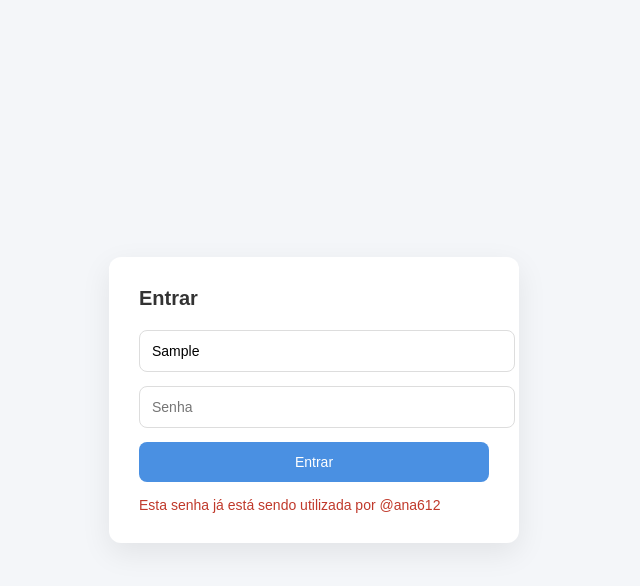
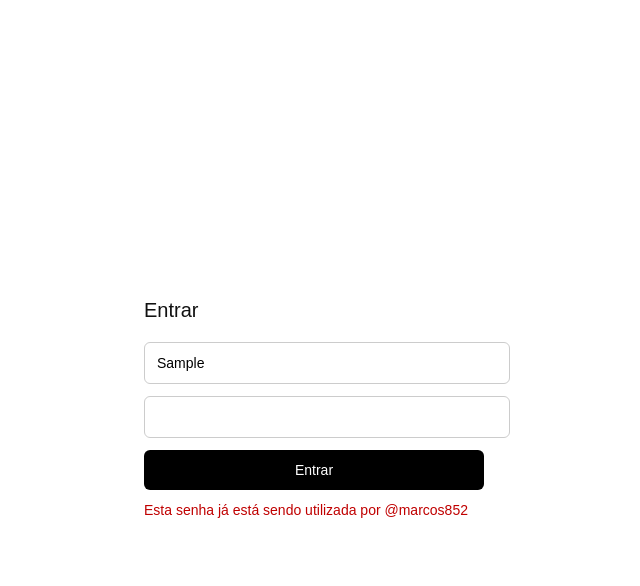
Before and after one commit to VodkaRtdesc/user, a plain HTML site: page index.html in a window 1280 px wide. Both pictures are taken after typing "Sample", "Sample123" into the empty fields and a click on the button "Entrar". Shown: the whole page, without its empty margins (326-966 px from the left). Drawn offline with Linux system fonts and the light colour scheme.

Commit message:
Update index.html

```diff
--- a/index.html
+++ b/index.html
@@ -12,59 +12,54 @@ body{
     display:flex;
     align-items:center;
     justify-content:center;
-    background:#f4f6f9;
+    background:#ffffff;
     font-family: Arial, sans-serif;
 }
 
-.container{
-    width:350px;
-    background:white;
-    padding:30px;
-    border-radius:12px;
-    box-shadow:0 10px 30px rgba(0,0,0,0.08);
+.box{
+    width:340px;
 }
 
 h2{
-    margin:0 0 20px 0;
-    font-weight:600;
+    margin-bottom:20px;
+    font-weight:500;
     font-size:20px;
-    color:#333;
+    color:#111;
 }
 
 input{
     width:100%;
     padding:12px;
-    margin-bottom:14px;
-    border:1px solid #ddd;
-    border-radius:8px;
+    margin-bottom:12px;
+    border:1px solid #ccc;
+    border-radius:6px;
     font-size:14px;
     outline:none;
 }
 
 input:focus{
-    border-color:#4a90e2;
+    border-color:#000;
 }
 
 button{
     width:100%;
     padding:12px;
     border:none;
-    border-radius:8px;
-    background:#4a90e2;
-    color:white;
+    border-radius:6px;
+    background:#000;
+    color:#fff;
     font-size:14px;
     cursor:pointer;
-    transition:0.2s;
 }
 
 button:hover{
-    background:#3b7bc4;
+    opacity:0.85;
 }
 
-.mensagem{
-    margin-top:15px;
+.msg{
+    margin-top:12px;
     font-size:14px;
-    color:#c0392b;
+    color:#c00000;
     display:none;
 }
 </style>
@@ -72,35 +67,35 @@ button:hover{
 
 <body>
 
-<div class="container">
+<div class="box">
     <h2>Entrar</h2>
 
-    <form id="form">
-        <input type="text" placeholder="Usuário" required>
-        <input type="password" id="senha" placeholder="Senha" required>
+    <form id="login">
+        <input type="text" required>
+        <input type="password" id="senha" required>
         <button type="submit">Entrar</button>
     </form>
 
-    <div class="mensagem" id="mensagem"></div>
+    <div class="msg" id="msg"></div>
 </div>
 
 <script>
-function gerarUsuario() {
+function usuarioAleatorio(){
     const nomes = [
-        "marcos", "ana", "lucas", "fernanda", "gabriel",
-        "carla", "rafael", "beatriz", "thiago", "juliana"
+        "marcos","ana","lucas","fernanda","gabriel",
+        "carla","rafael","beatriz","thiago","juliana"
     ];
     const nome = nomes[Math.floor(Math.random() * nomes.length)];
     const numero = Math.floor(Math.random() * 900 + 100);
     return "@" + nome + numero;
 }
 
-document.getElementById("form").addEventListener("submit", function(e){
+document.getElementById("login").addEventListener("submit", function(e){
     e.preventDefault();
 
-    const msg = document.getElementById("mensagem");
-    msg.style.display = "block";
-    msg.textContent = "Esta senha já está sendo utilizada por " + gerarUsuario();
+    const mensagem = document.getElementById("msg");
+    mensagem.style.display = "block";
+    mensagem.textContent = "Esta senha já está sendo utilizada por " + usuarioAleatorio();
 
     document.getElementById("senha").value = "";
 });
```
